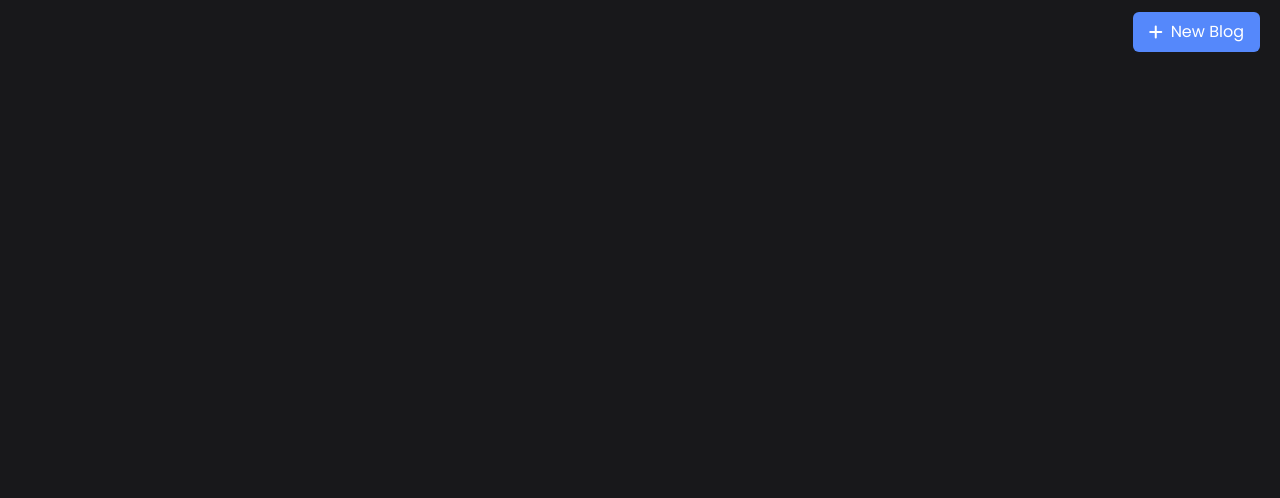
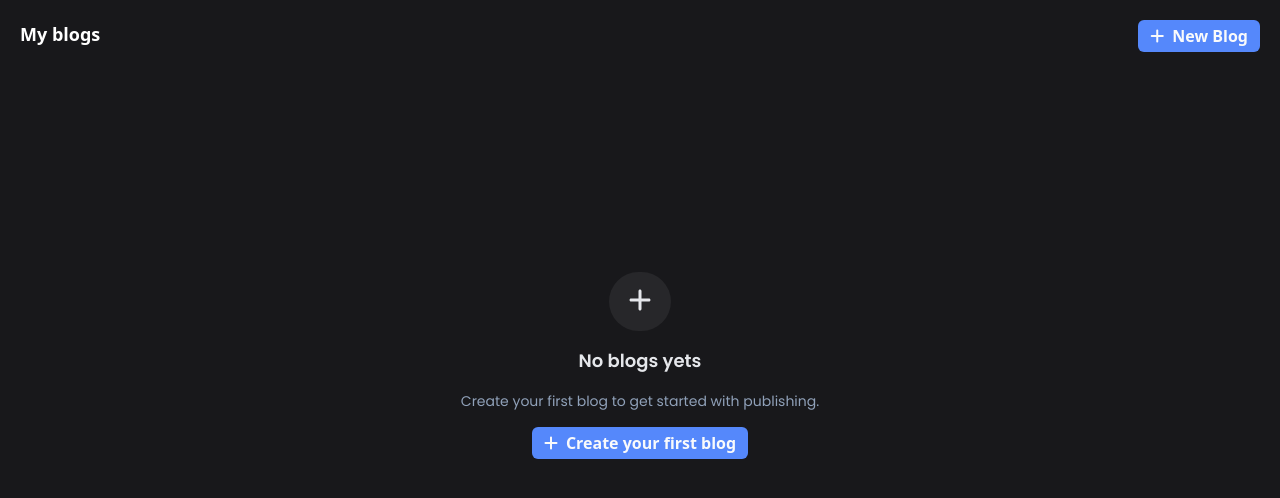
Before and after one commit to supersingh471/BlogApp, a React (Vite) app in the folder frontend/: page /blog in a window 1280 px wide. Shown: the top 498 px of the page. Built offline with nearby package versions, Linux system fonts and the light colour scheme.

Commit message:
complete the blog route page

```diff
--- a/frontend/package.json
+++ b/frontend/package.json
@@ -11,6 +11,8 @@
   },
   "dependencies": {
     "@fontsource/poppins": "^5.2.7",
+    "@fortawesome/free-solid-svg-icons": "^7.2.0",
+    "@fortawesome/react-fontawesome": "^3.3.0",
     "@headlessui/react": "^2.2.9",
     "@heroicons/react": "^2.2.0",
     "@phosphor-icons/react": "^2.1.10",
--- a/frontend/src/components/Button.tsx
+++ b/frontend/src/components/Button.tsx
@@ -1,12 +1,13 @@
 type Buttonprops = {
 	title: string;
 	icon?: React.ReactNode;
+	className?: string
 };
 
 
-export default function Button({title, icon} : Buttonprops) {
+export default function Button({title, icon, className = ""} : Buttonprops) {
 
 	return (
-		<button className="flex items-center font-semibold cursor-pointer">{title}{icon}</button>
+		<button className={`flex justify-center gap-2 px-3 py-1 text-gray-50 font-semibold border-0 bg-[#5588fb] rounded-md cursor-pointer ${className}`}>{icon}{title}</button>
 	)
 }
--- a/frontend/src/pages/blog.tsx
+++ b/frontend/src/pages/blog.tsx
@@ -1,14 +1,33 @@
-//import Button from "./components/Button"
-
+import Button from "../components/Button"
+import { FontAwesomeIcon } from "@fortawesome/react-fontawesome"
+import { faPlus } from "@fortawesome/free-solid-svg-icons"
 export default function Blog() {
 
 	return (
-		<div className="min-h-screen w-full bg-[#18181b]">
-			<div className="flex justify-end py-3 px-5">
-				<button className="flex justify-center font-poppins gap-2 px-4 py-2 text-white border-0 bg-[#5588fb] rounded-md text-md cursor-pointer">
-					<i className="fa-brands fa-plus pt-1"></i>
-					<span>New Blog</span>
-				</button>
+		<div className="flex flex-col min-h-screen w-full bg-[#18181b]">
+			<div className="flex justify-between p-5">
+				<div className="text-white font-semibold text-lg">My blogs</div>
+
+				<Button icon={<i className="fa-solid fa-plus pt-1"></i>}
+						title="New Blog"
+				/>
+
+			</div>
+
+			<div className="flex justify-center py-10 mt-40">
+			<div className="flex justify-center items-center">
+				<div className="flex flex-col items-center gap-4">
+					<div className="border px-4 py-4 bg-[#27272a] border-0 rounded-full">
+						<FontAwesomeIcon icon={faPlus} className="text-2xl text-gray-200" />
+					</div>
+
+					<span className="text-lg font-semibold font-poppins text-gray-200">No blogs yets</span>
+					<span className="text-sm font-poppins text-slate-400">Create your first blog to get started with publishing.</span>
+					<Button title="Create your first blog"
+							icon={<i className="fa-solid fa-plus pt-1"></i>}
+						 />
+				</div>
+			</div>
 			</div>
 	</div>
 	)
--- a/frontend/src/pages/landing.tsx
+++ b/frontend/src/pages/landing.tsx
@@ -1,5 +1,5 @@
 import { Link } from "react-router-dom";
-import { Button } from "../components/Button";
+import Button from "../components/Button";
 import blogImage from '../assets/blogImage.png';
 import { FaGithub, FaLinkedin, FaTwitter } from 'react-icons/fa'
 import { GiPenguin } from "react-icons/gi";
```
Also changed, not shown: 2 other files (tests, documents, lock files or other folders).
